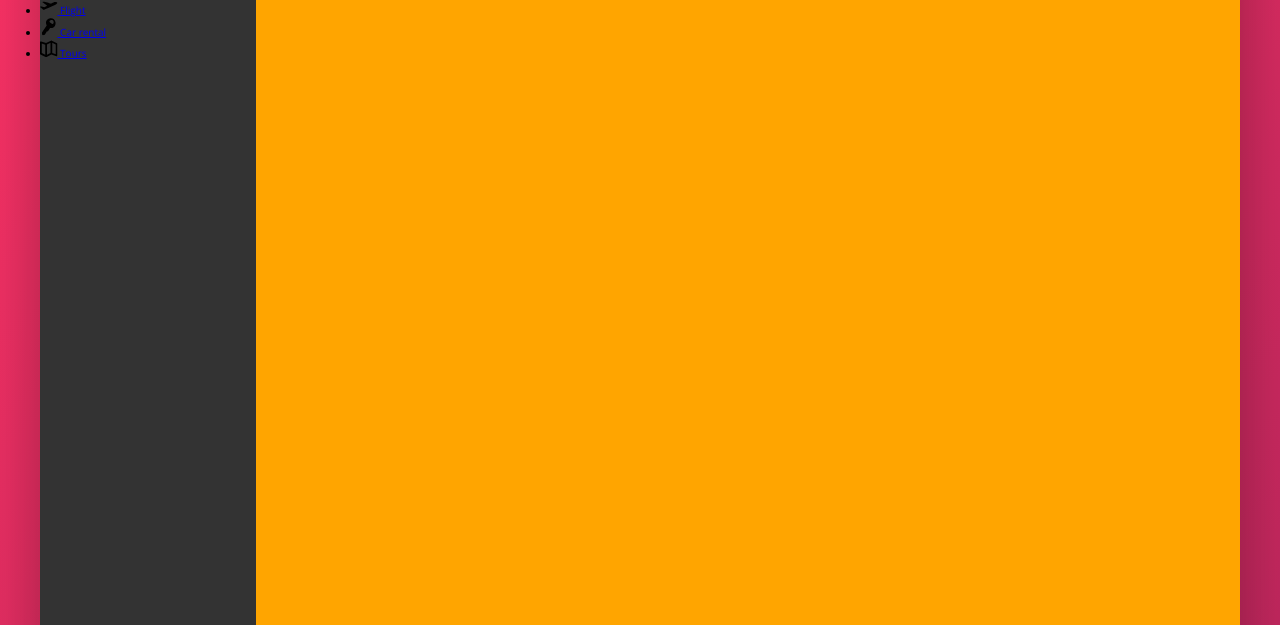
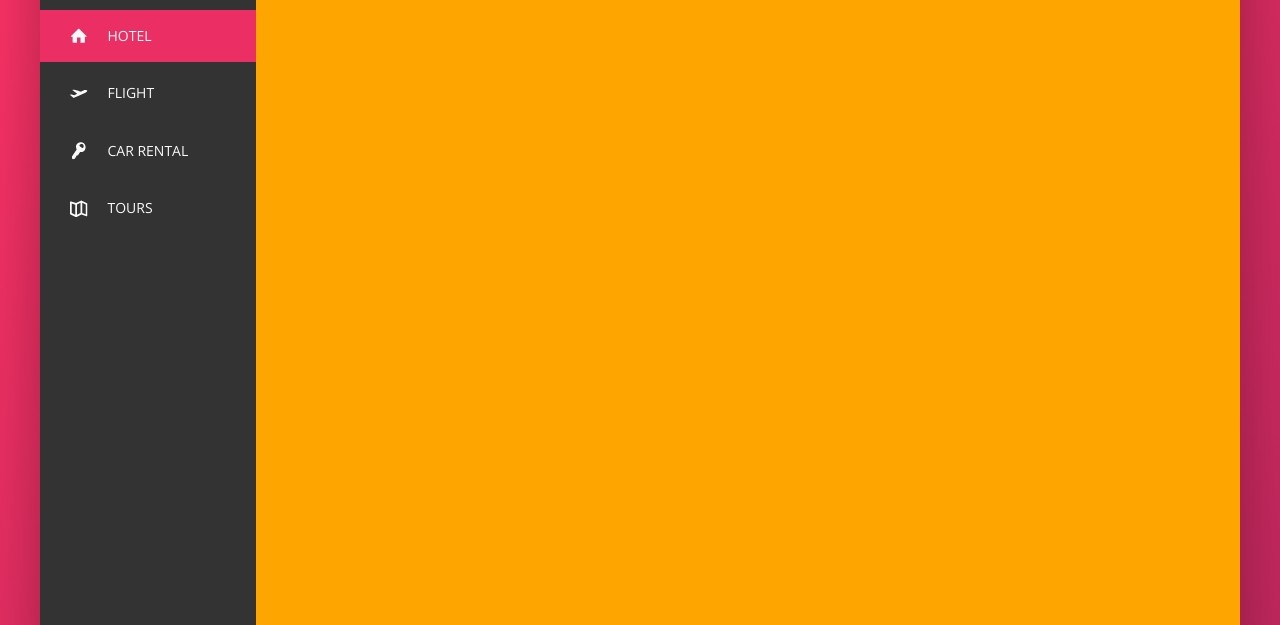
Before and after one commit to Dejan85/Hotel---Search, a website: page index.html in a window 1280 px wide. Shown: the part 175-800 px from the top of the page. Drawn offline with nearby package versions, Linux system fonts and the light colour scheme.

Commit message:
Building the navigation

```diff
--- a/index.html
+++ b/index.html
@@ -51,7 +51,7 @@
       <div class="content">
         <nav class="sidebar">
           <ul class="side-nav">
-            <li class="side-nav__item">
+            <li class="side-nav__item side-nav__item--active">
               <a href="#" class="side-nav__link">
                 <svg class="side-nav__icon">
                   <use xlink:href="img/sprite.svg#icon-home"></use>
--- a/sass/_components.scss
+++ b/sass/_components.scss
@@ -112,13 +112,60 @@
 // side navigation
 
 .side-nav {
+  font-size: 1.4rem;
+  list-style: none;
+  margin-top: 3.5rem;
+
   &__item {
+    position: relative;
+
+    &:not(:last-child) {
+      margin-bottom: 0.5rem;
+    }
   }
-  &__link {
+
+  &__item::before {
+    content: '';
+    position: absolute;
+    top: 0;
+    left: 0;
+    height: 100%;
+    width: 3px;
+    background-color: var(--color-primary);
+    transform: scaleY(0);
+    transition: transform 0.2s, width 0.4s cubic-bezier(1, 0, 0, 1) 0.2s,
+      background 0.1s;
   }
+
+  &__item:hover::before,
+  &__item--active::before {
+    transform: scaleY(1);
+    width: 100%;
+  }
+
+  &__item:active::before {
+    background: var(--color-primary-light);
+  }
+
+  &__link:link,
+  &__link:visited {
+    color: var(--color-grey-light-1);
+    text-decoration: none;
+    text-transform: uppercase;
+    display: block;
+    padding: 1.5rem 3rem;
+    position: relative;
+    z-index: 10;
+
+    display: flex;
+    align-items: center;
+  }
+
   &__icon {
     width: 1.75rem;
     height: 1.75rem;
+    margin-right: 2rem;
+    fill: currentColor;
   }
 }
 
```
Also changed, not shown: css/style.css.
